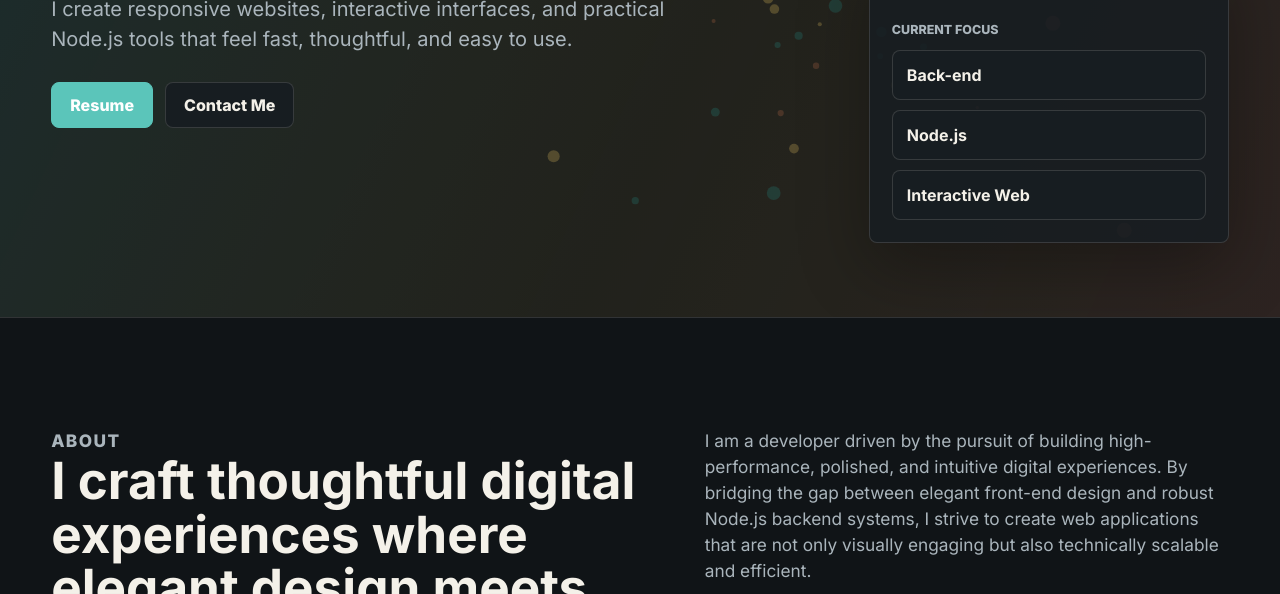
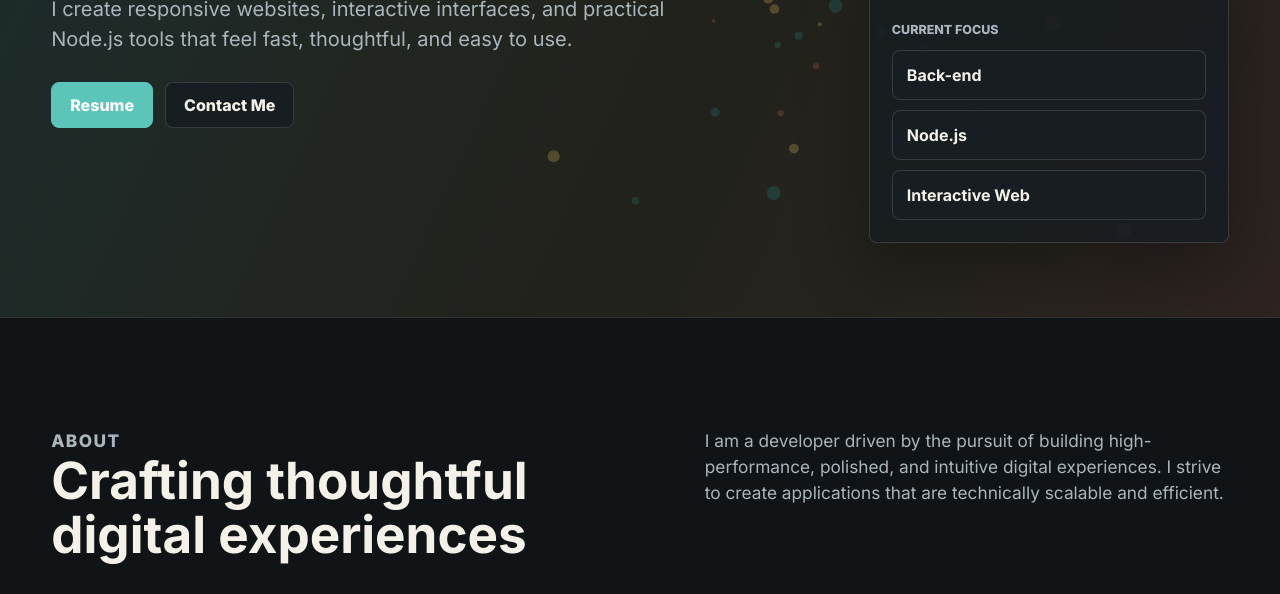
Before and after one commit to Badinfiyt/Portfolio-website, a website: page public/index.html in a window 1280 px wide. Shown: the part 358-952 px from the top of the page. Drawn offline with Linux system fonts and the light colour scheme; no server answers.

Commit message:
Revise about section text for clarity and conciseness
Updated the about section to simplify the description and enhance clarity.

```diff
--- a/public/index.html
+++ b/public/index.html
@@ -60,10 +60,10 @@
     <section class="section about-section" id="about">
       <div>
         <p class="eyebrow">About</p>
-        <h2>I craft thoughtful digital experiences where elegant design meets robust engineering.</h2>
+        <h2>Crafting thoughtful digital experiences</h2>
       </div>
       <p>
-        I am a developer driven by the pursuit of building high-performance, polished, and intuitive digital experiences. By bridging the gap between elegant front-end design and robust Node.js backend systems, I strive to create web applications that are not only visually engaging but also technically scalable and efficient.
+        I am a developer driven by the pursuit of building high-performance, polished, and intuitive digital experiences. I strive to create applications that are technically scalable and efficient.
       </p>
     </section>
 
```
